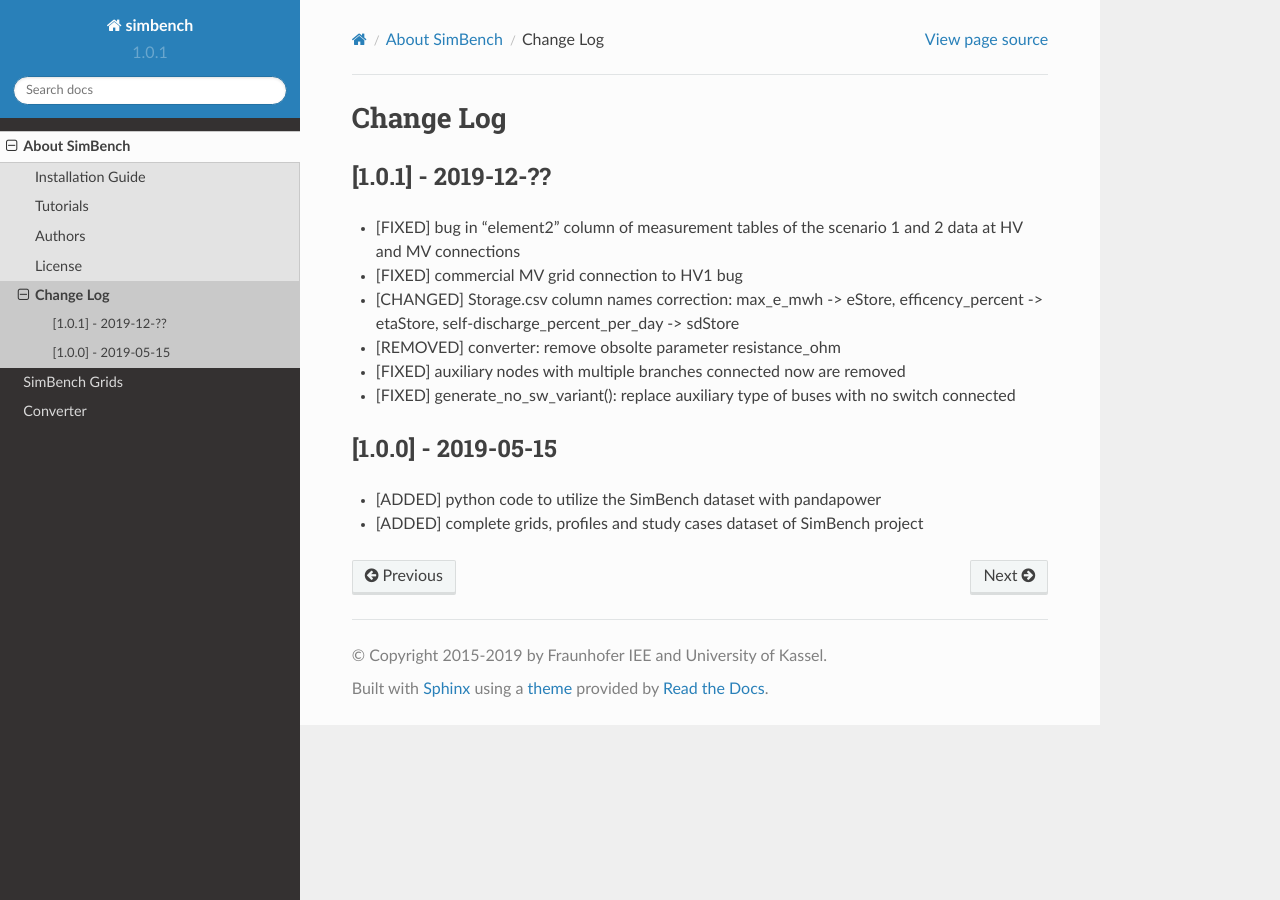
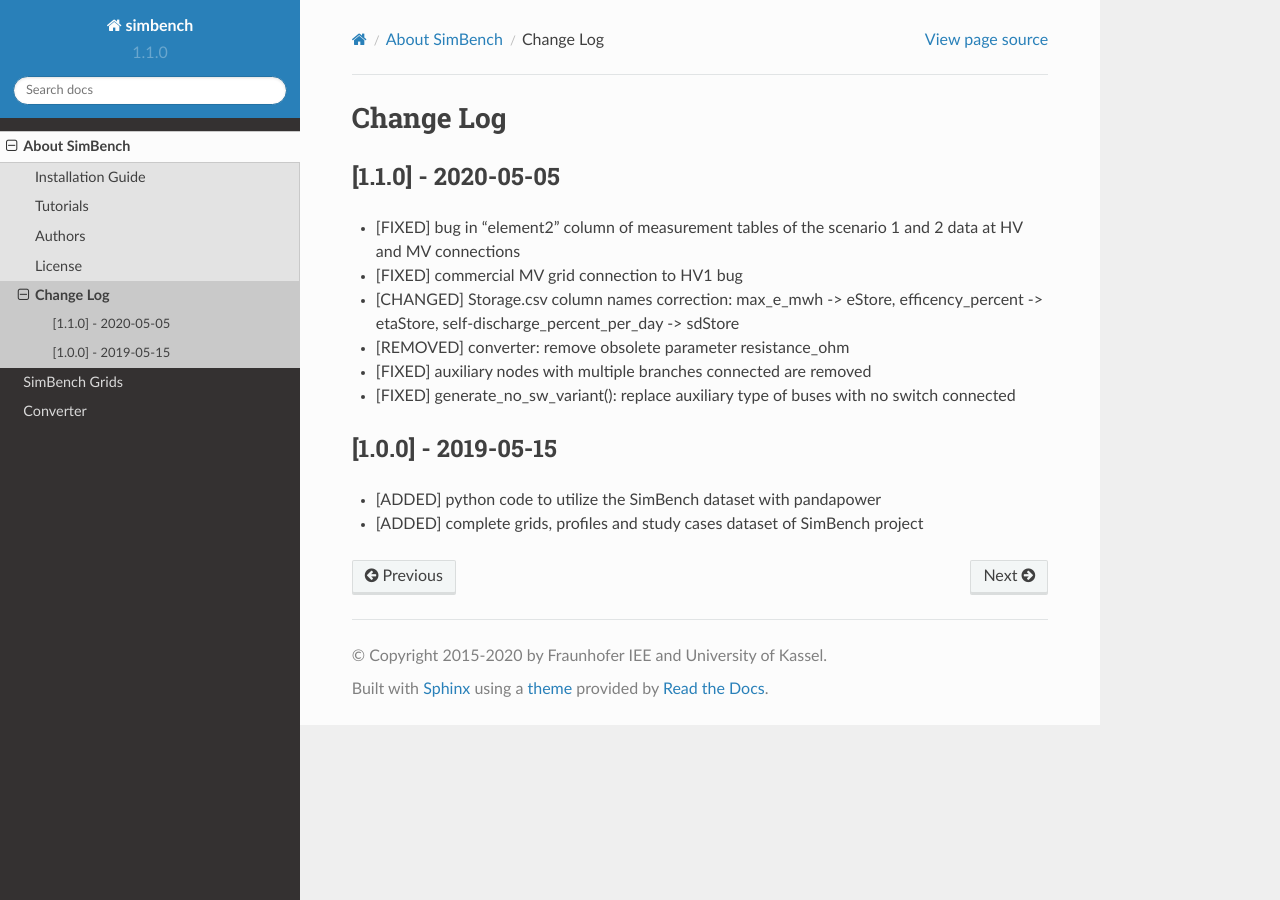
Before and after one commit to e2nIEE/simbench, a Sphinx documentation site: the page built from doc/about/changelog.rst, in a window 1280 px wide. Built offline with Sphinx 7.4.7 and the Read the Docs theme 2.0.0, drawn with Linux system fonts in a browser that asks for light colours.

```diff
--- a/CHANGELOG.rst
+++ b/CHANGELOG.rst
@@ -1,14 +1,14 @@
 Change Log
 =============
 
-[1.0.1] - 2019-12-??
+[1.1.0] - 2020-05-05
 ----------------------
 
 - [FIXED] bug in "element2" column of measurement tables of the scenario 1 and 2 data at HV and MV connections
 - [FIXED] commercial MV grid connection to HV1 bug
 - [CHANGED] Storage.csv column names correction: max_e_mwh -> eStore, efficency_percent -> etaStore, self-discharge_percent_per_day -> sdStore
-- [REMOVED] converter: remove obsolte parameter resistance_ohm
-- [FIXED] auxiliary nodes with multiple branches connected now are removed
+- [REMOVED] converter: remove obsolete parameter resistance_ohm
+- [FIXED] auxiliary nodes with multiple branches connected are removed
 - [FIXED] generate_no_sw_variant(): replace auxiliary type of buses with no switch connected
 
 [1.0.0] - 2019-05-15
--- a/doc/about/installation.rst
+++ b/doc/about/installation.rst
@@ -7,9 +7,7 @@ Installation Guide
 Installing Python
 ----------------------------
 
-simbench is tested with Python 3.4, 3.5, 3.6 and 3.7. We recommend the Anaconda Distribution, which provides a Python distribution that already includes a lot of modules for scientific computing that are needed. Simply download and install the newest version of Anaconda and you are all set to run simbench.
-
-Of course it is also possible to use simbench with other distributions besides Anaconda. It is however important that the following package is included:
+simbench is tested with Python 3.5, 3.6 and 3.7. We recommend the Anaconda Distribution, which provides a Python distribution that already includes a lot of modules for scientific computing that are needed. Of course it is also possible to use simbench with other distributions besides Anaconda. Anyway, it is important that the following package is included:
 
 - pandapower
 
--- a/doc/conf.py
+++ b/doc/conf.py
@@ -47,16 +47,16 @@ master_doc = 'index'
 
 # General information about the project.
 project = u'simbench'
-copyright = u'2015-2019 by Fraunhofer IEE and University of Kassel'
+copyright = u'2015-2020 by Fraunhofer IEE and University of Kassel'
 
 # The version info for the project you're documenting, acts as replacement for
 # |version| and |release|, also used in various other places throughout the
 # built documents.
 #
 # The short X.Y version.
-version = "1.0.1"
+version = "1.1.0"
 # The full version, including alpha/beta/rc tags.
-release = "1.0.1"
+release = "1.1.0"
 
 # The language for content autogenerated by Sphinx. Refer to documentation
 # for a list of supported languages.
--- a/setup.py
+++ b/setup.py
@@ -24,7 +24,7 @@ with open('.travis.yml', 'rb') as f:
 
 setup(
     name='simbench',
-    version='1.0.1',
+    version='1.1.0',
     author='Steffen Meinecke',
     author_email='steffen.meinecke@uni-kassel.de',
     description='Electrical Power System Benchmark Models',
--- a/simbench/__init__.py
+++ b/simbench/__init__.py
@@ -4,7 +4,7 @@
 # Institute for Energy Economics and Energy System Technology (IEE) Kassel and individual
 # contributors (see AUTHORS file for details). All rights reserved.
 
-__version__ = "1.0.1"
+__version__ = "1.1.0"
 __author__ = "smeinecke"
 
 import os
```
Also changed, not shown: README.rst (+5 -5 lines).
